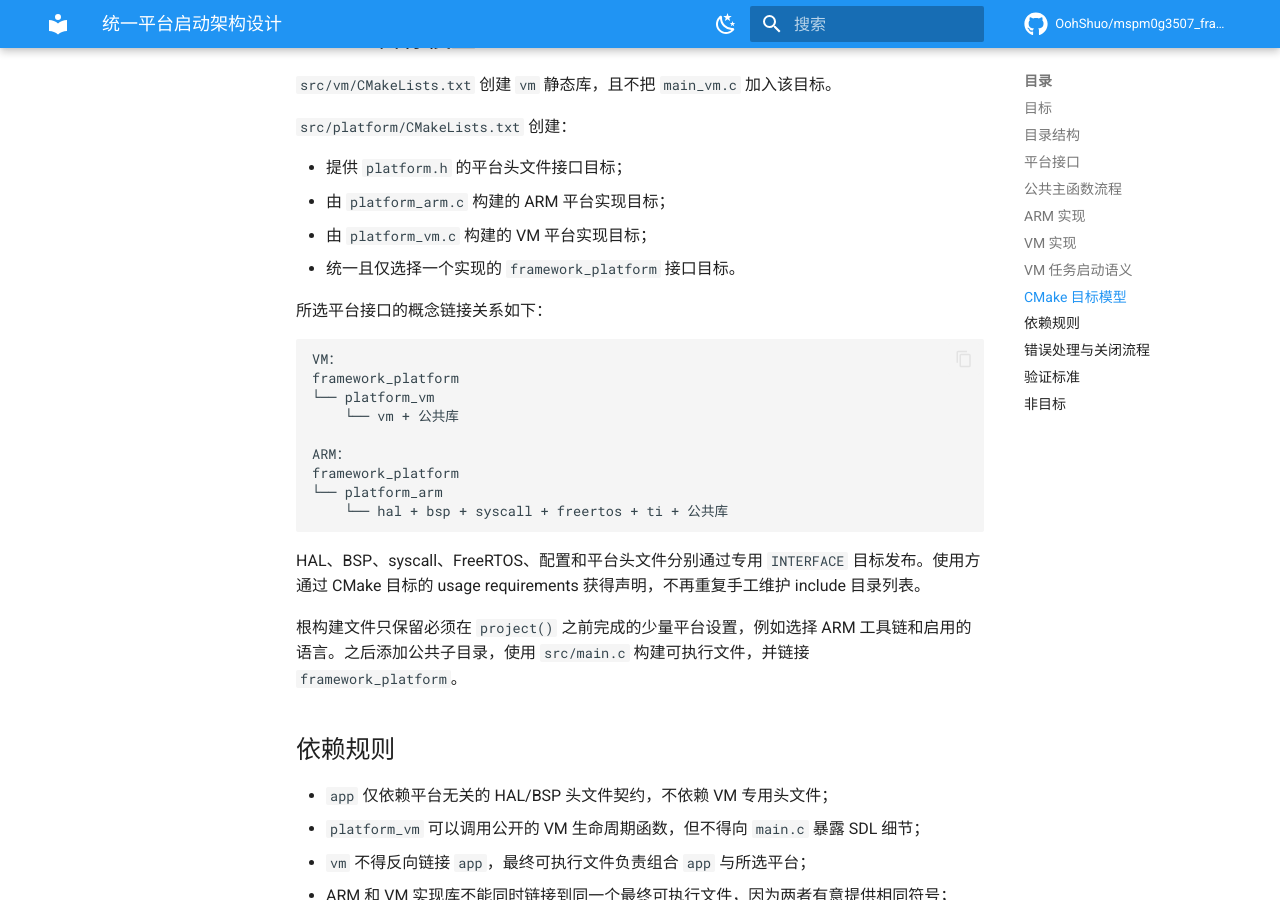
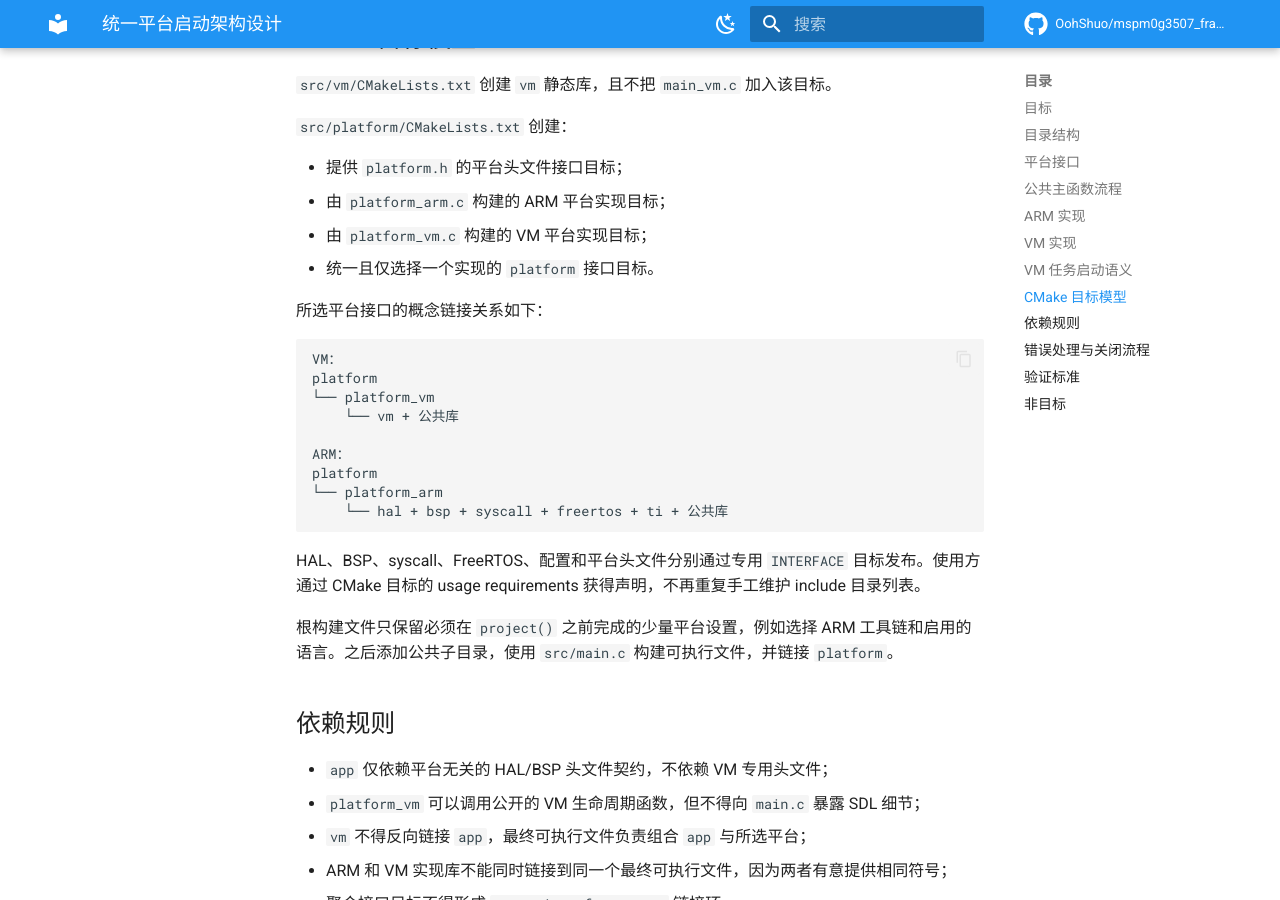
Before and after one commit to OohShuo/mspm0g3507_framework, an MkDocs documentation site: the page built from docs/superpowers/specs/2026-06-21-unified-platform-bootstrap-design.md, in a window 1280 px wide and 900 px high, scrolled down 2873 px. Built offline with MkDocs 1.6.1 and Material for MkDocs 9.7.7, drawn with Linux system fonts in a browser that asks for light colours; comment, search, counter and statistics services are not loaded.

Commit message:
docs: simplify platform target name

````diff
--- a/docs/superpowers/specs/2026-06-21-unified-platform-bootstrap-design.md
+++ b/docs/superpowers/specs/2026-06-21-unified-platform-bootstrap-design.md
@@ -116,25 +116,25 @@ VM 兼容层调整为：
 - 提供 `platform.h` 的平台头文件接口目标；
 - 由 `platform_arm.c` 构建的 ARM 平台实现目标；
 - 由 `platform_vm.c` 构建的 VM 平台实现目标；
-- 统一且仅选择一个实现的 `framework_platform` 接口目标。
+- 统一且仅选择一个实现的 `platform` 接口目标。
 
 所选平台接口的概念链接关系如下：
 
 ```text
 VM：
-framework_platform
+platform
 └── platform_vm
     └── vm + 公共库
 
 ARM：
-framework_platform
+platform
 └── platform_arm
     └── hal + bsp + syscall + freertos + ti + 公共库
 ```
 
 HAL、BSP、syscall、FreeRTOS、配置和平台头文件分别通过专用 `INTERFACE` 目标发布。使用方通过 CMake 目标的 usage requirements 获得声明，不再重复手工维护 include 目录列表。
 
-根构建文件只保留必须在 `project()` 之前完成的少量平台设置，例如选择 ARM 工具链和启用的语言。之后添加公共子目录，使用 `src/main.c` 构建可执行文件，并链接 `framework_platform`。
+根构建文件只保留必须在 `project()` 之前完成的少量平台设置，例如选择 ARM 工具链和启用的语言。之后添加公共子目录，使用 `src/main.c` 构建可执行文件，并链接 `platform`。
 
 ## 依赖规则
 
````
